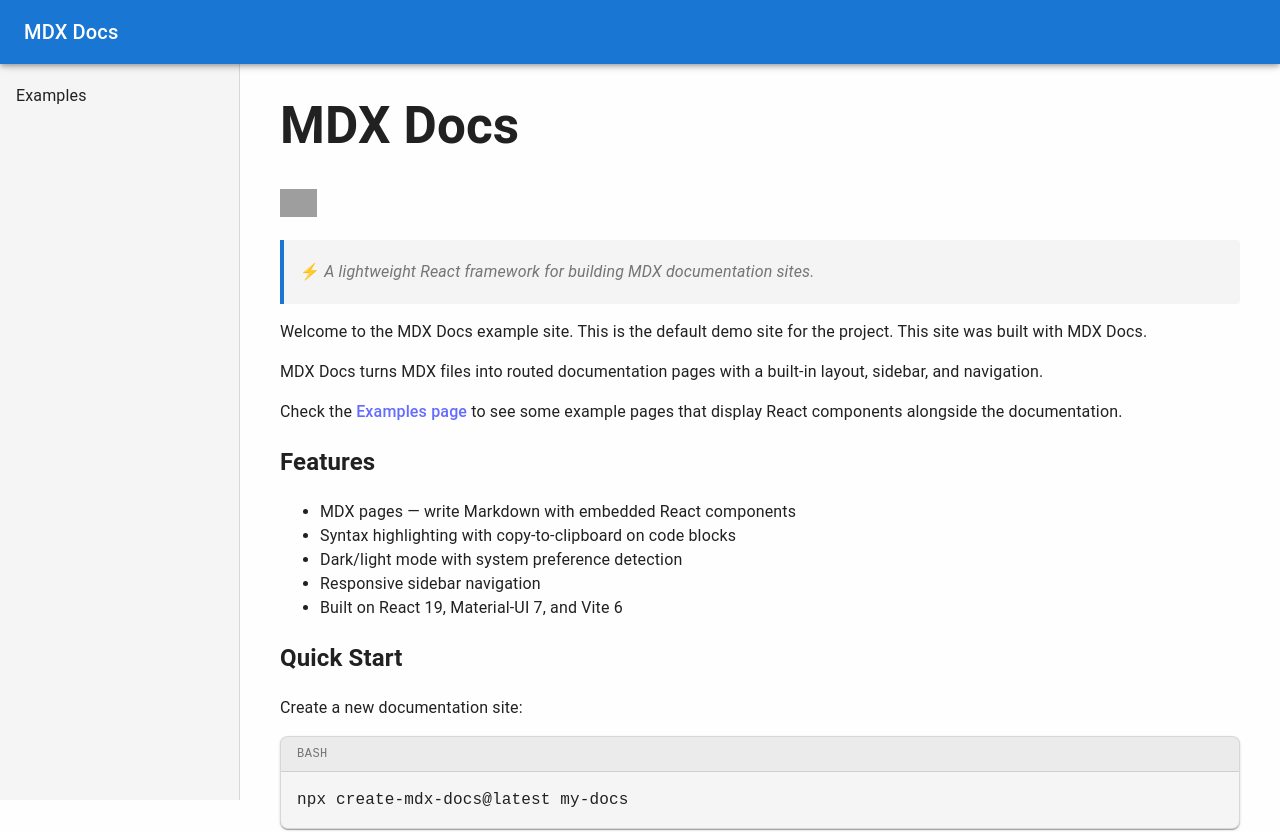
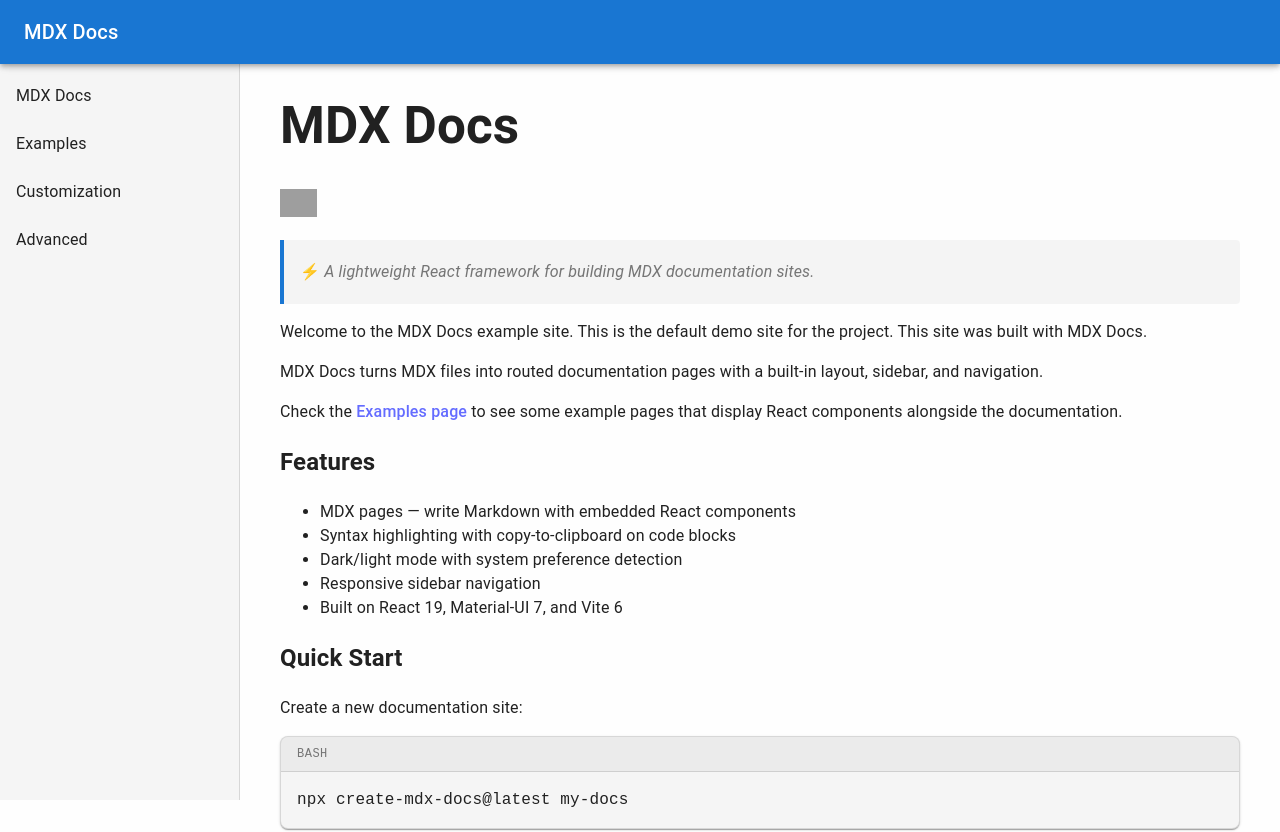
Before and after one commit to thequietmind/mdx-docs, a React (Vite) app: page / in a window 1280 px wide. Shown: the top 832 px of the page. Built offline with nearby package versions, Linux system fonts and the light colour scheme; grey boxes are pictures that could not be loaded; some icons are missing.

Commit message:
feat: add more documentation pages

```diff
--- a/example/config/pages.js
+++ b/example/config/pages.js
@@ -2,6 +2,8 @@
 
 const HomeMDX = lazy(() => import("@pages/home.mdx"));
 const ExamplesMDX = lazy(() => import("@pages/examples.mdx"));
+const CustomizationMDX = lazy(() => import("@pages/customization.mdx"));
+const AdvancedMDX = lazy(() => import("@pages/advanced.mdx"));
 
 const AlertMDX = lazy(() => import("@pages/alert.mdx"));
 const ButtonMDX = lazy(() => import("@pages/button.mdx"));
@@ -22,6 +24,16 @@
     name: "Examples",
     route: "/examples",
     component: ExamplesMDX,
+  },
+  {
+    name: "Customization",
+    route: "/customization",
+    component: CustomizationMDX,
+  },
+  {
+    name: "Advanced",
+    route: "/advanced",
+    component: AdvancedMDX,
   },
   {
     name: "Alert",
--- /dev/null
+++ b/example/pages/advanced.mdx
@@ -0,0 +1 @@
+# Advanced
--- /dev/null
+++ b/example/pages/customization.mdx
@@ -0,0 +1 @@
+# Customization
--- a/example/pages/examples.mdx
+++ b/example/pages/examples.mdx
@@ -1,12 +1,31 @@
+import { Button } from "@mui/material";
+
 # Examples
 
 The following are some example pages that demonstrate showing React components from Material UI in MDX extended markdown pages.
 
-- [Alert](/alert)
-- [Button](/button)
-- [Card](/card)
-- [Chip](/chip)
-- [Colors](/colors)
-- [Tabs](/tabs)
-- [TextField](/textfield)
-- [Typography](/typography)
+<Button variant="contained" color="primary" sx={{ mr: 0.5, mb: 1 }} href="/alert">
+  Alert
+</Button>
+<Button variant="contained" color="primary" sx={{ mr: 0.5, mb: 1 }} href="/button">
+  Button
+</Button>
+<Button variant="contained" color="primary" sx={{ mr: 0.5, mb: 1 }} href="/card">
+  Card
+</Button>
+<Button variant="contained" color="primary" sx={{ mb: 1 }} href="/chip">
+  Chip
+</Button>
+<br />
+<Button variant="contained" color="primary" sx={{ mr: 0.5, mb: 1 }} href="/colors">
+  Colors
+</Button>
+<Button variant="contained" color="primary" sx={{ mr: 0.5, mb: 1 }} href="/tabs">
+  Tabs
+</Button>
+<Button variant="contained" color="primary" sx={{ mr: 0.5, mb: 1 }} href="/textfield">
+  TextField
+</Button>
+<Button variant="contained" color="primary" sx={{ mb: 1 }} href="/typography">
+  Typography
+</Button>
--- a/src/App.jsx
+++ b/src/App.jsx
@@ -86,9 +86,9 @@
   );
 }
 
-function App({ pages, site, theme = {} }) {
+function App({ pages, site, theme = {}, hideHomeFromNav = false }) {
   return (
-    <DocsProvider pages={pages} site={site}>
+    <DocsProvider pages={pages} site={site} hideHomeFromNav={hideHomeFromNav}>
       <Router basename={import.meta.env.BASE_URL}>
         <Wrapper>
           <AppContent userTheme={theme} />
--- a/src/components/SideNavigation.jsx
+++ b/src/components/SideNavigation.jsx
@@ -17,8 +17,8 @@
 
 const SideNavigation = ({ mobileOpen, handleDrawerToggle }) => {
   const location = useLocation();
-  const { pages } = useDocsContext();
-  const navPages = getNavigationPages(pages);
+  const { pages, hideHomeFromNav } = useDocsContext();
+  const navPages = getNavigationPages(pages, hideHomeFromNav);
 
   // Clean up body overflow when route changes
   useEffect(() => {
--- a/src/context/DocsContext.jsx
+++ b/src/context/DocsContext.jsx
@@ -2,8 +2,8 @@
 
 const DocsContext = createContext(null);
 
-export const DocsProvider = ({ pages, site, children }) => (
-  <DocsContext.Provider value={{ pages, site }}>
+export const DocsProvider = ({ pages, site, hideHomeFromNav = false, children }) => (
+  <DocsContext.Provider value={{ pages, site, hideHomeFromNav }}>
     {children}
   </DocsContext.Provider>
 );
--- a/src/createApp.jsx
+++ b/src/createApp.jsx
@@ -4,7 +4,7 @@
 import App from "./App.jsx";
 import "./main.css";
 
-export function createApp({ pages, site, theme }) {
+export function createApp({ pages, site, theme, hideHomeFromNav }) {
   const homePages = pages.filter((page) => page.route === "/");
   if (homePages.length === 0) {
     throw new Error(
@@ -19,7 +19,7 @@
 
   createRoot(document.getElementById("root")).render(
     <StrictMode>
-      <App pages={pages} site={site} theme={theme} />
+      <App pages={pages} site={site} theme={theme} hideHomeFromNav={hideHomeFromNav} />
     </StrictMode>
   );
 }
--- a/src/utils/navigation.js
+++ b/src/utils/navigation.js
@@ -1,8 +1,10 @@
 // Navigation utility functions
 
-// Helper function to get navigation pages (excluding home and hidden pages)
-export const getNavigationPages = (pages) => {
-  return pages.filter((page) => page.route !== "/" && !page.isHidden);
+// Helper function to get navigation pages (excluding hidden pages; home page shown by default)
+export const getNavigationPages = (pages, hideHomeFromNav = false) => {
+  return pages.filter(
+    (page) => !page.isHidden && (hideHomeFromNav ? page.route !== "/" : true)
+  );
 };
 
 // Helper function to get the home page (the page at route "/")
```
